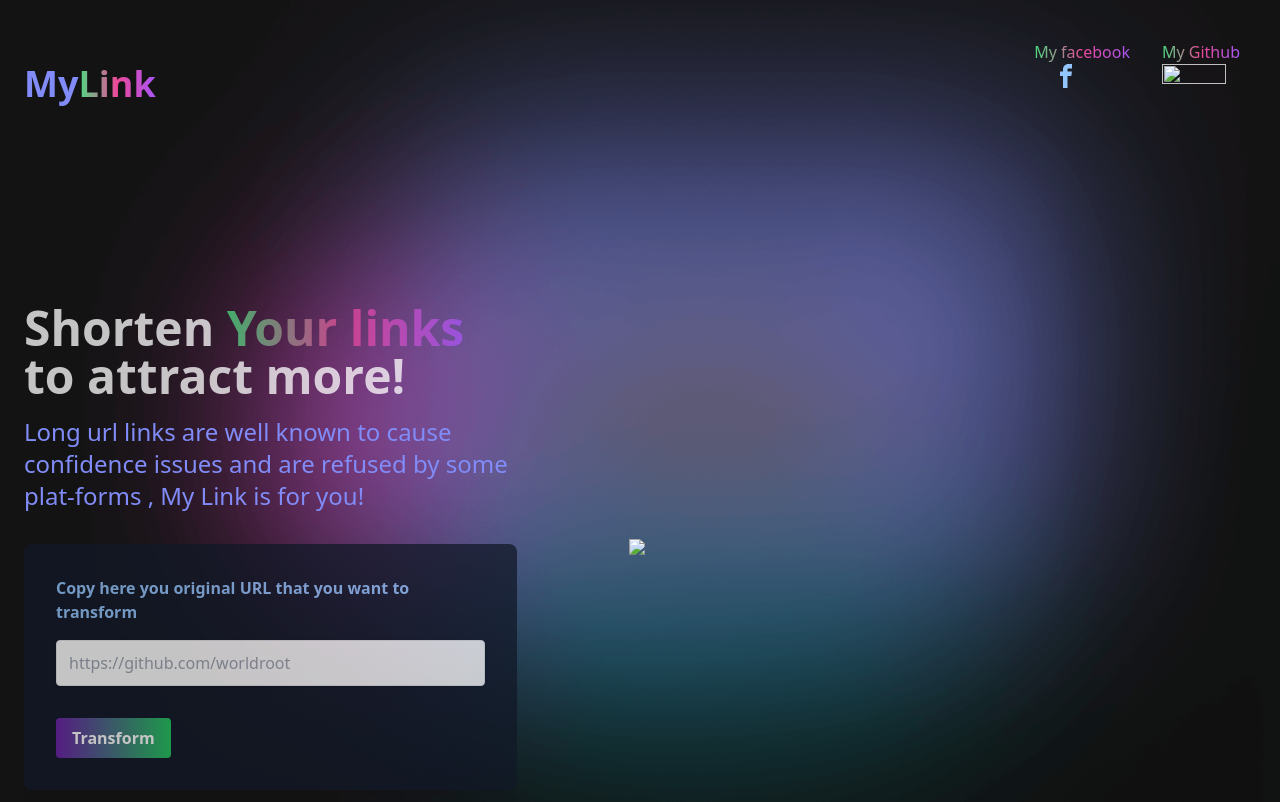
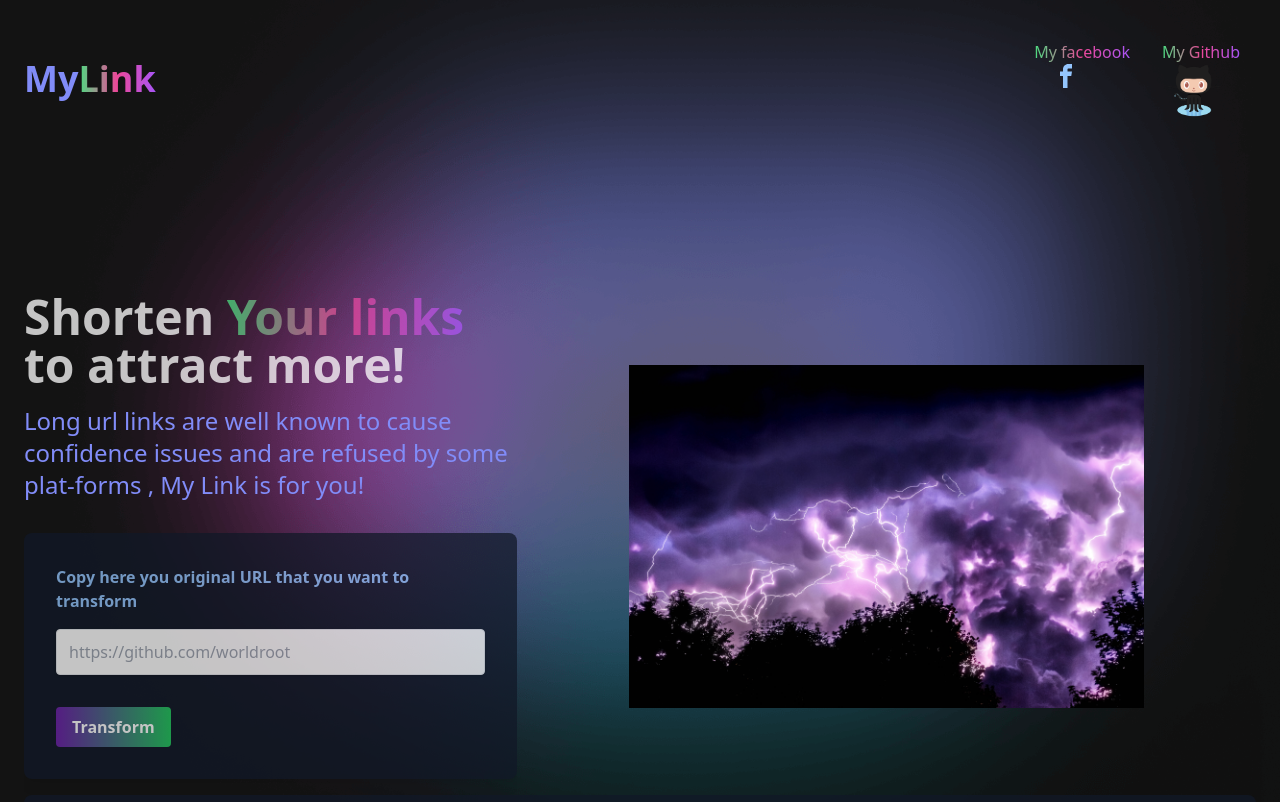
Before and after one commit to worldroot/my_custom_link, a website: page index.html in a window 1280 px wide. Shown: the top 802 px of the page. Drawn offline with nearby package versions, Linux system fonts and the light colour scheme; the site is published under a folder, as on GitHub Pages, so addresses that start at the root find nothing.

Commit message:
fix images

```diff
--- a/index.html
+++ b/index.html
@@ -7,10 +7,10 @@ xmlns:fb="https://www.facebook.com/2008/fbml">
     <meta name="viewport" content="width=device-width, initial-scale=1.0" />
     <meta http-equiv="X-UA-Compatible" content="ie=edge" />
     <title>My Link: Shorten and secure your links</title>
-    <link rel="shortcut icon" href="images/mylink.ico" type="image/x-icon">
+    <link rel="shortcut icon" href="public/images/mylink.ico" type="image/x-icon">
     <meta name="description" content="Transform your long url link to short ones with this easy tool developped by Mehdi Behira" />
     <meta name="keywords" content="Long Url to short Url , links" />
-    <meta property="og:image:url" content="/images/jeremy-thomas-jh2KTqHLMjE-unsplash.jpg" />
+    <meta property="og:image:url" content="public/images/jeremy-thomas-jh2KTqHLMjE-unsplash.jpg" />
     <meta property="og:image:type" content="image/jpg">
     <meta property="og:image:width" content="1024">
     <meta property="og:image:height" content="1024">
@@ -60,7 +60,7 @@ xmlns:fb="https://www.facebook.com/2008/fbml">
             <span class="bg-clip-text text-transparent bg-gradient-to-r from-green-400 via-pink-500 to-purple-500">
               My Github
             </span>
-            <img width="64" height="64"  src="/images/Octocat.png" />
+            <img width="64" height="64"  src="public/images/Octocat.png" />
             </a>
 
 
@@ -110,7 +110,7 @@ xmlns:fb="https://www.facebook.com/2008/fbml">
 
         <!--Right Col-->
         <div class="w-full xl:w-3/5 p-12 overflow-hidden">
-          <img class="mx-auto w-full md:w-4/5 transform -rotate-4 transition hover:scale-105 duration-700 ease-in-out hover:rotate-6" src="/images/jeremy-thomas-jh2KTqHLMjE-unsplash.jpg" />
+          <img class="mx-auto w-full md:w-4/5 transform -rotate-4 transition hover:scale-105 duration-700 ease-in-out hover:rotate-6" src="public/images/jeremy-thomas-jh2KTqHLMjE-unsplash.jpg" />
         </div>
 
         <form class="bg-gray-900 opacity-75 w-full shadow-lg rounded-lg px-8 pt-6 pb-8 mb-4">
```
